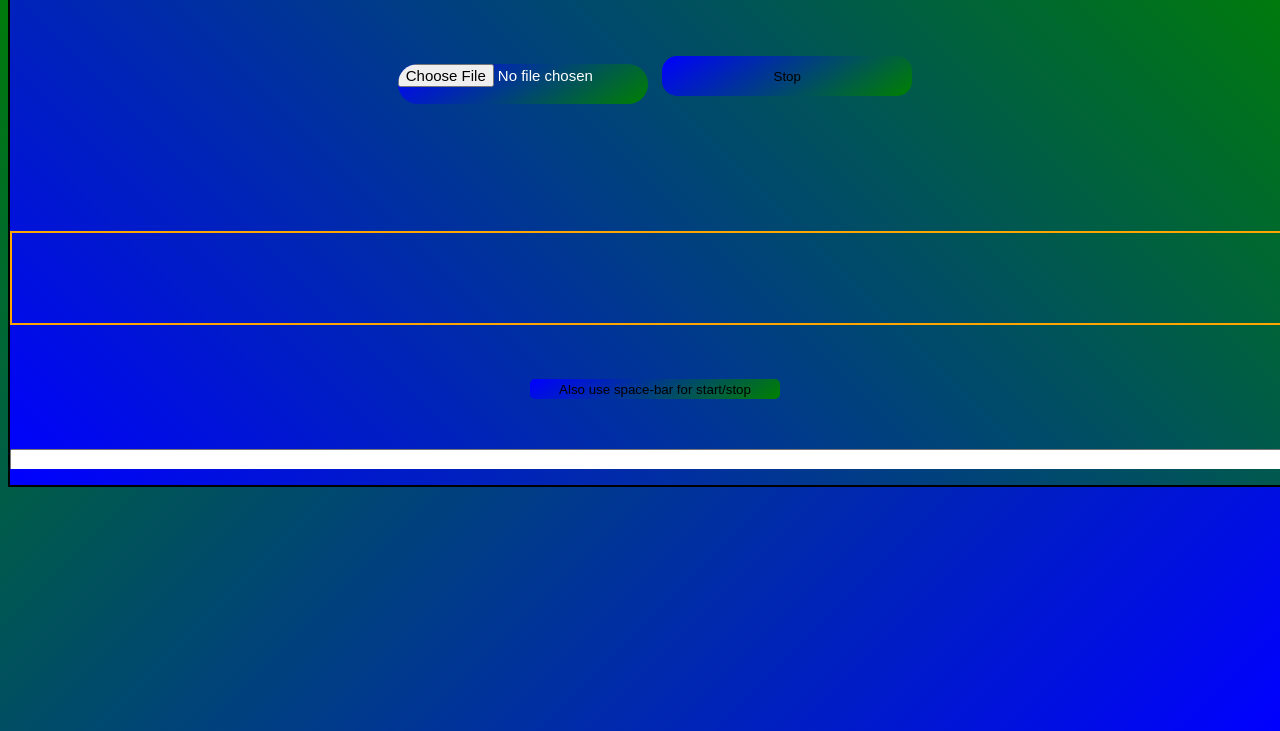
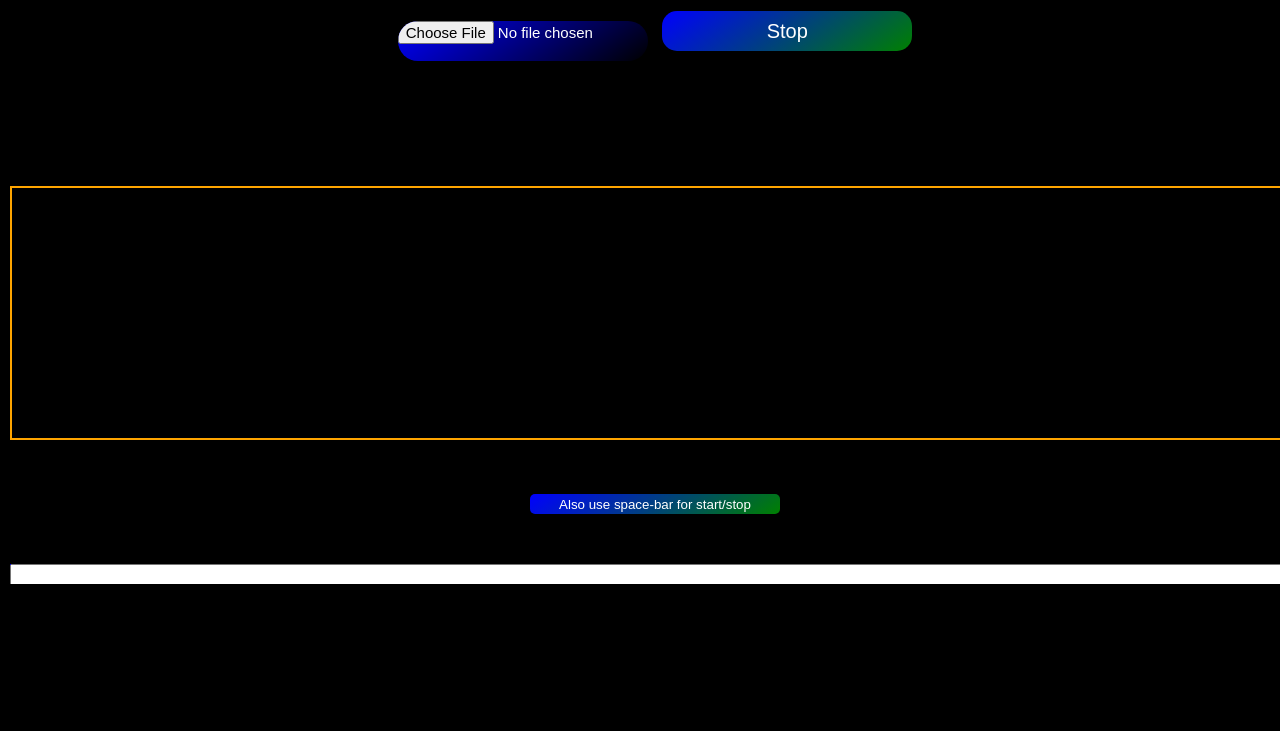
Before and after one commit to lightofhussain/ts-telepromoter, a plain HTML site: page index.html in a window 1280 px wide. Shown: the part 85-816 px from the top of the page. Drawn offline with Linux system fonts and the light colour scheme.

Commit message:
Update style.css

```diff
--- a/style.css
+++ b/style.css
@@ -2,18 +2,17 @@ body {
 	font-family: -apple-system, BlinkMacSystemFont, "Segoe UI", Roboto, Helvetica, Arial, sans-serif, "Apple Color Emoji", "Segoe UI Emoji", "Segoe UI Symbol";
 	height: 100vh;
 	line-height: 1.2;
-	/* margin: 1em auto; */
 	overflow: hidden;
 	max-width: 40em;
 	width: 88%;
-    background:linear-gradient(-45deg, blue,green);
+    background:linear-gradient(45deg, black,black);
 }
 
 .container{
     display: block;
     width: 100vw;
     height:70vh;
-    background:linear-gradient(45deg, blue,green);
+    background:linear-gradient(45deg, black,black);
     border: 2px solid black;
     text-align: center;
     color: white;
@@ -21,24 +20,27 @@ body {
 
 marquee {
     border: 2px solid orange;
-    margin-top: 110px;
-    height: 90px;
-    font-size:40px;
+   margin-top: 110px;
+    height: 250px;
+	font-size:55px;
     width: 100%;
     line-height: 55px;
     color: white;
     text-align: center;
     transform: scale(-1, 1);
 }
+
 .btn-start-stop{
     width: 250px;
     height: 40px;
-    margin-top: 50px;
+    margin-top:5px;
     margin-left: 10px;
     margin-bottom: 25px;
     border-radius: 15px;
     transition: all .3s ease;
     border: none;
+    color: white;
+    font-size: 20px;
     background:linear-gradient(145deg, blue,green);
 }
 .btn-start-stop:hover{
@@ -55,18 +57,19 @@ marquee {
     border-radius: 5px;
     transition: all .3s ease;
     border: none;
+    color: white;
     background:linear-gradient(145deg, blue,green);
 }
 .btns input{
     width: 250px;
     height: 40px;
     font-size: 15px;
-    margin-top: 50px;
     margin-left: 10px;
     border-radius: 25px;
     transition: all .3s ease;
+    color: white;
     border: none;
-    background:linear-gradient(145deg, blue,green);
+    background:linear-gradient(145deg, blue,black);
 }
 .btns input:hover{
     cursor: pointer;
@@ -75,11 +78,6 @@ marquee {
     background:linear-gradient(-145deg, blue,green);
 
 }
-
-
-
-
-
 
 .file-content {
     margin-top: 50px;
```
